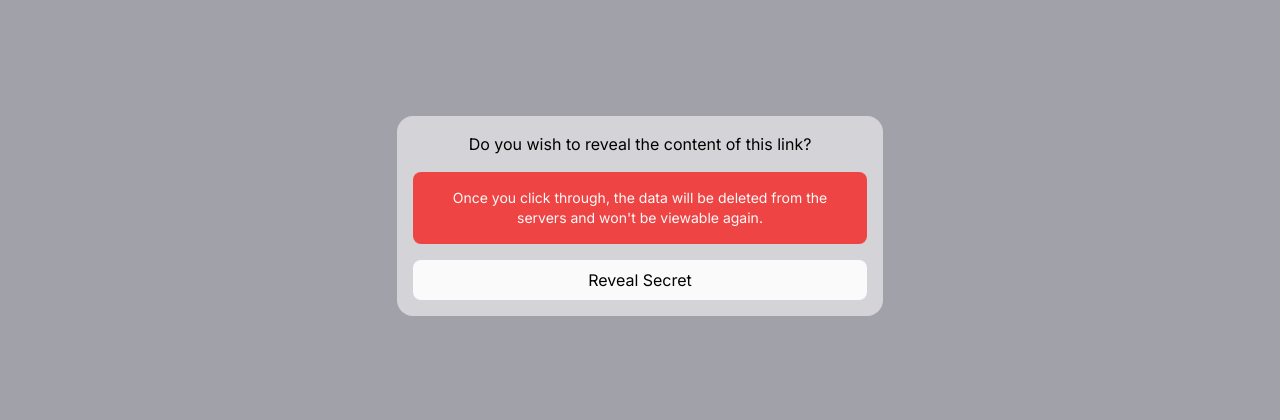
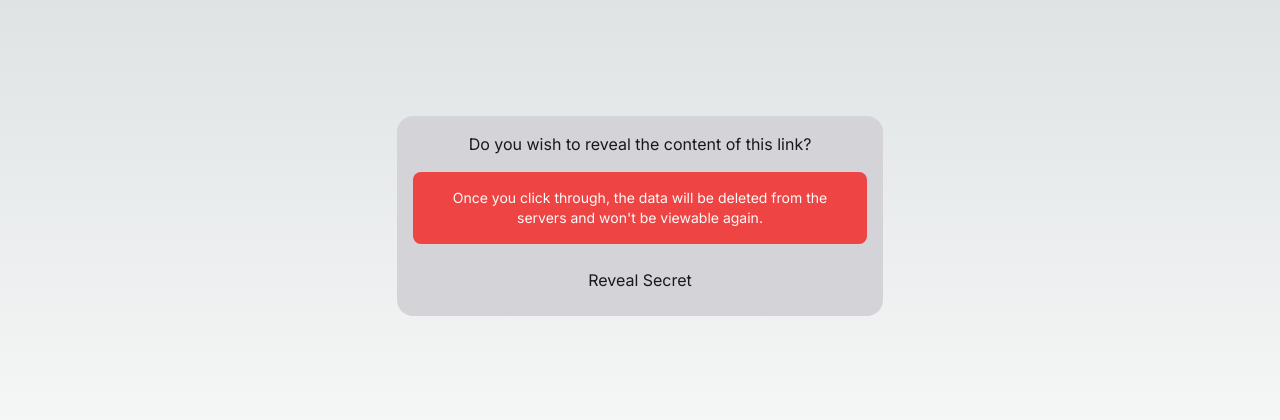
Before and after one commit to mrhrobertson/tempest, a Next.js app: page /1 in a window 1280 px wide. Shown: the part 184-604 px from the top of the page. Built offline with nearby package versions, Linux system fonts and the light colour scheme.

Commit message:
Customisation + containerisation.

```diff
--- a/app/[id]/page.tsx
+++ b/app/[id]/page.tsx
@@ -6,6 +6,8 @@ import { useState } from "react";
 import { revealSecret } from "@/app/actions";
 import { DocumentDuplicateIcon } from "@heroicons/react/24/solid";
 import { Source_Code_Pro } from "next/font/google";
+import strings from "@/config/strings.json";
+import theme from "@/config/theme.json";
 
 const scp = Source_Code_Pro({ subsets: ["latin"] });
 
@@ -28,58 +30,61 @@ export default function Page() {
   };
 
   return (
-    <main className="flex min-h-screen w-full flex-col items-center justify-center p-8 bg-zinc-400 dark:bg-zinc-950">
-      <div className="flex flex-col items-center justify-center w-full md:w-1/2 lg:w-2/5 lg:max-w-4/5 p-4 rounded-2xl gap-4 bg-zinc-300 dark:bg-zinc-800">
+    <main
+      className={`flex min-h-screen w-full flex-col items-center justify-center p-8 text-${theme.text.light} dark:text-${theme.text.dark} bg-${theme.bg.main.light} dark:bg-${theme.bg.main.dark}`}
+    >
+      <div
+        className={`flex flex-col items-center justify-center w-full md:w-1/2 lg:w-2/5 lg:max-w-4/5 p-4 rounded-2xl gap-4 bg-${theme.bg.container.light} dark:bg-${theme.bg.container.dark}`}
+      >
         {reveal && message ? (
           <div className="flex flex-col w-full gap-4 items-center">
-            <h1>Here&apos;s the content!</h1>
+            <h1>{strings.revealed.head}</h1>
             <div className="flex flex-col md:flex-row gap-4 md:gap-0 w-full">
               <span
                 style={scp.style}
-                className="text-xs text-zinc-50 p-4 bg-zinc-700 dark:bg-zinc-900 rounded-lg md:rounded-e-none md:rounded-s-lg w-full md:w-5/6 select-all break-words"
+                className={`text-xs text-zinc-50 p-4 bg-${theme.bg.display.light} dark:bg-${theme.bg.display.dark} rounded-lg md:rounded-e-none md:rounded-s-lg w-full md:w-5/6 select-all break-words`}
               >
                 {message}
               </span>
               <button
                 onClick={() => navigator.clipboard.writeText(message)}
-                className="flex gap-2 bg-zinc-50 hover:bg-zinc-500 hover:text-zinc-50 active:bg-zinc-400 dark:bg-zinc-600 dark:hover:bg-zinc-500 dark:active:bg-zinc-700 rounded-lg md:rounded-e-lg md:rounded-s-none w-full md:w-1/6 py-2 items-center justify-center"
+                className={`flex gap-2 bg-${theme.button.secondary.light} dark:bg-${theme.button.secondary.dark} text-${theme.button.secondary.text.light} dark:text-${theme.button.secondary.text.dark} hover:bg-${theme.button.secondary.hover.light} dark:hover:bg-${theme.button.secondary.hover.dark} hover:text-${theme.button.secondary.hover.text.light} dark:hover:text-${theme.button.secondary.hover.text.dark} active:bg-${theme.button.secondary.active.light} dark:active:bg-${theme.button.secondary.active.dark} active:text-${theme.button.secondary.active.text.light} dark:active:text-${theme.button.secondary.active.text.dark} rounded-lg md:rounded-e-lg md:rounded-s-none w-full md:w-2/12 py-2 items-center justify-center`}
               >
                 <DocumentDuplicateIcon className="w-5 h-5" />
-                <span className="block md:hidden">Copy to Clipboard</span>
+                <span className="block md:hidden">{strings.generic.copy}</span>
               </button>
             </div>
             <Link
-              className="flex-grow px-4 py-4 md:py-2 w-full bg-blue-500 text-zinc-50 text-center rounded-lg"
+              className={`flex-grow px-4 py-4 md:py-2 w-full bg-${theme.button.primary.light} dark:bg-${theme.button.primary.dark} text-${theme.button.primary.text.light} dark:text-${theme.button.primary.text.dark} hover:bg-${theme.button.primary.hover.light} dark:hover:bg-${theme.button.primary.hover.dark} hover:text-${theme.button.primary.hover.text.light} dark:hover:text-${theme.button.primary.hover.text.dark} active:bg-${theme.button.primary.active.light} dark:active:bg-${theme.button.primary.active.dark} active:text-${theme.button.primary.active.text.light} dark:active:text-${theme.button.primary.active.text.dark} text-center rounded-lg`}
               href="/"
             >
-              Generate Link
+              {strings.generic.generate}
             </Link>
           </div>
         ) : reveal && !message ? (
           <div className="flex flex-col w-full gap-4 items-center">
-            <h1>The link has either expired or invalid.</h1>
+            <h1>{strings.invalid.head}</h1>
             <p className="w-full p-4 rounded-lg text-center bg-red-500 text-zinc-50 text-sm">
-              To generate your own link, click below.
+              {strings.invalid.warning}
             </p>
             <Link
-              className="px-4 py-4 md:py-2 w-full bg-zinc-50 hover:bg-zinc-500 hover:text-zinc-50 active:bg-zinc-400 dark:bg-zinc-600 dark:hover:bg-zinc-500 dark:active:bg-zinc-700 rounded-lg text-center"
+              className={`px-4 py-4 md:py-2 w-full bg-${theme.button.primary.light} dark:bg-${theme.button.primary.dark} text-${theme.button.primary.text.light} dark:text-${theme.button.primary.text.dark} hover:bg-${theme.button.primary.hover.light} dark:hover:bg-${theme.button.primary.hover.dark} hover:text-${theme.button.primary.hover.text.light} dark:hover:text-${theme.button.primary.hover.text.dark} active:bg-${theme.button.primary.active.light} dark:active:bg-${theme.button.primary.active.dark} active:text-${theme.button.primary.active.text.light} dark:active:text-${theme.button.primary.active.text.dark} rounded-lg text-center`}
               href="/"
             >
-              Generate Link
+              {strings.generic.generate}
             </Link>
           </div>
         ) : (
           <div className="flex flex-col gap-4 w-full items-center">
-            <h1>Do you wish to reveal the content of this link?</h1>
+            <h1>{strings.reveal.head}</h1>
             <p className="flex items-center justify-center text-center w-full p-4 rounded-lg bg-red-500 text-zinc-50 text-sm">
-              Once you click through, the data will be deleted from the servers
-              and won&apos;t be viewable again.
+              {strings.reveal.warning}
             </p>
             <button
               onClick={handleReveal}
-              className="px-4 py-4 md:py-2 w-full bg-zinc-50 hover:bg-zinc-500 hover:text-zinc-50 active:bg-zinc-400 dark:bg-zinc-600 dark:hover:bg-zinc-500 dark:active:bg-zinc-700 rounded-lg"
+              className={`px-4 py-4 md:py-2 w-full bg-${theme.button.secondary.light} dark:bg-${theme.button.secondary.dark} text-${theme.button.secondary.text.light} dark:text-${theme.button.secondary.text.dark} hover:bg-${theme.button.secondary.hover.light} dark:hover:bg-${theme.button.secondary.hover.dark} hover:text-${theme.button.secondary.hover.text.light} dark:hover:text-${theme.button.secondary.hover.text.dark} active:bg-${theme.button.secondary.active.light} dark:active:bg-${theme.button.secondary.active.dark} active:text-${theme.button.secondary.active.text.light} dark:active:text-${theme.button.secondary.active.text.dark} rounded-lg`}
             >
-              <span>Reveal Secret</span>
+              <span>{strings.generic.reveal}</span>
             </button>
           </div>
         )}
--- a/app/actions.ts
+++ b/app/actions.ts
@@ -33,7 +33,7 @@ const REDIS_CFG = {
     : process.env.KV_URL
     ? process.env.KV_URL
     : "redis://localhost:6379",
-  socket: { tls: process.env.NO_SSL ? process.env.NO_SSL : true },
+  socket: { tls: process.env.TLS ? process.env.TLS : true },
 };
 
 export async function submit(payload: SubmitPayload) {
--- a/app/page.tsx
+++ b/app/page.tsx
@@ -1,11 +1,6 @@
 import Form from "@/components/Form";
-import Image from "next/image";
-import { useState } from "react";
+import theme from "@/config/theme.json";
 
 export default function Home() {
-  return (
-    <main className="flex min-h-screen w-full flex-col items-center justify-center text-zinc-900 dark:text-zinc-50 p-8 bg-zinc-400 dark:bg-zinc-950">
-      <Form />
-    </main>
-  );
+  return <Form />;
 }
--- a/components/Form.tsx
+++ b/components/Form.tsx
@@ -5,6 +5,8 @@ import { useEffect, useState } from "react";
 import { Source_Code_Pro } from "next/font/google";
 import { submit } from "@/app/actions";
 import { DocumentDuplicateIcon } from "@heroicons/react/24/solid";
+import strings from "@/config/strings.json";
+import theme from "@/config/theme.json";
 
 const scp = Source_Code_Pro({ subsets: ["latin"] });
 
@@ -41,22 +43,27 @@ export default function Form() {
   };
 
   return link ? (
-    <div className="flex flex-col items-center justify-center w-full sm:w-3/4 lg:w-1/2 p-4 rounded-2xl gap-4 bg-zinc-300 dark:bg-zinc-800">
-      <h1>Your link has been generated!</h1>
+    <main
+      className={`flex min-h-screen w-full flex-col items-center justify-center text-${theme.text.light} dark:text-${theme.text.dark} p-8 bg-${theme.bg.main.light} dark:bg-${theme.bg.main.dark}`}
+    >
+      <div
+        className={`flex flex-col items-center justify-center w-full sm:w-3/4 lg:w-1/2 p-4 rounded-2xl gap-4 bg-${theme.bg.container.light} dark:bg-${theme.bg.container.dark}`}
+      >
+        <h1>{strings.generated.head}!</h1>
         <div className="flex flex-col w-full gap-4">
           <div className="flex flex-col md:flex-row gap-4 md:gap-0 w-full">
             <span
               style={scp.style}
-            className="text-xs p-4 text-zinc-50 bg-zinc-700 dark:bg-zinc-900 rounded-lg md:rounded-e-none md:rounded-s-lg w-full md:w-11/12 select-all break-words"
+              className={`text-xs p-4 text-${theme.text.dark} bg-${theme.bg.display.light} dark:bg-${theme.bg.display.dark} rounded-lg md:rounded-e-none md:rounded-s-lg w-full md:w-10/12 select-all break-words`}
             >
               {link}
             </span>
             <button
               onClick={() => navigator.clipboard.writeText(link)}
-            className="flex gap-2 bg-zinc-50 hover:bg-zinc-500 hover:text-zinc-50 active:bg-zinc-400 dark:bg-zinc-600 dark:hover:bg-zinc-500 dark:active:bg-zinc-700 rounded-lg md:rounded-e-lg md:rounded-s-none w-full md:w-1/12 py-2 items-center justify-center"
+              className={`flex gap-2 bg-${theme.button.secondary.light} dark:bg-${theme.button.secondary.dark} text-${theme.button.secondary.text.light} dark:text-${theme.button.secondary.text.dark} hover:bg-${theme.button.secondary.hover.light} dark:hover:bg-${theme.button.secondary.hover.dark} hover:text-${theme.button.secondary.hover.text.light} dark:hover:text-${theme.button.secondary.hover.text.dark} active:bg-${theme.button.secondary.active.light} dark:active:bg-${theme.button.secondary.active.dark} active:text-${theme.button.secondary.active.text.light} dark:active:text-${theme.button.secondary.active.text.dark} rounded-lg md:rounded-e-lg md:rounded-s-none w-full md:w-2/12 py-2 items-center justify-center`}
             >
               <DocumentDuplicateIcon className="w-5 h-5" />
-            <span className="block md:hidden">Copy to Clipboard</span>
+              <span className="block md:hidden">{strings.generic.copy}</span>
             </button>
           </div>
         </div>
@@ -65,14 +72,18 @@ export default function Form() {
           type="submit"
           disabled={loading}
           onClick={() => resetValues()}
-        className="flex-grow px-4 py-4 md:py-2 w-full bg-blue-500 text-zinc-50 rounded-lg"
+          className={`flex-grow px-4 py-4 md:py-2 w-full bg-${theme.button.primary.light} dark:bg-${theme.button.primary.dark} text-${theme.button.primary.text.light} dark:text-${theme.button.primary.text.dark} hover:bg-${theme.button.primary.hover.light} dark:hover:bg-${theme.button.primary.hover.dark} hover:text-${theme.button.primary.hover.text.light} dark:hover:text-${theme.button.primary.hover.text.dark} active:bg-${theme.button.primary.active.light} dark:active:bg-${theme.button.primary.active.dark} active:text-${theme.button.primary.active.text.light} dark:active:text-${theme.button.primary.active.text.dark} rounded-lg`}
         >
-        <span>Generate New Link</span>
+          <span>{strings.generic.generate}</span>
         </button>
       </div>
+    </main>
   ) : (
+    <main
+      className={`flex min-h-screen w-full flex-col items-center justify-center text-${theme.text.light} dark:text-${theme.text.dark} p-8 bg-${theme.bg.main.light} dark:bg-${theme.bg.main.dark}`}
+    >
       <div className="flex flex-col items-center sm:3/4 lg:w-1/2 p-4 rounded-2xl gap-4 bg-zinc-300 dark:bg-zinc-800">
-      <h1>Share what you want!</h1>
+        <h1>{strings.generate.head}</h1>
         <form
           onSubmit={handleSubmit}
           className="flex flex-col items-center w-full rounded-2xl gap-4 bg-zinc-300 dark:bg-zinc-800"
@@ -82,18 +93,23 @@ export default function Form() {
             rows={4}
             onChange={(e: any) => setContent(e.target.value)}
             value={content}
-          placeholder="Type to your hearts content..."
+            placeholder={strings.generate.place}
             className="bg-zinc-100 dark:bg-zinc-900 placeholder-zinc-900/50 dark:placeholder-zinc-100/50 dark:focus:outline-zinc-100/25 focus:outline-zinc-900/25 rounded-lg p-4 w-full"
           ></textarea>
           <div className="flex flex-col lg:flex-row gap-4 w-full">
             <button
               type="submit"
               disabled={loading}
-            className="w-full lg:w-1/2 px-4 py-2 bg-blue-500 text-zinc-50 rounded-lg"
+              className={`w-full lg:w-1/2 px-4 py-2 bg-${theme.button.primary.light} dark:bg-${theme.button.primary.dark} text-${theme.button.primary.text.light} dark:text-${theme.button.primary.text.dark} hover:bg-${theme.button.primary.hover.light} dark:hover:bg-${theme.button.primary.hover.dark} hover:text-${theme.button.primary.hover.text.light} dark:hover:text-${theme.button.primary.hover.text.dark} active:bg-${theme.button.primary.active.light} dark:active:bg-${theme.button.primary.active.dark} active:text-${theme.button.primary.active.text.light} dark:active:text-${theme.button.primary.active.text.dark} rounded-lg`}
             >
-            {loading ? <span>Generating...</span> : <span>Generate Link</span>}
+              {loading ? (
+                <span>{strings.generate.clicked}</span>
+              ) : (
+                <span>{strings.generic.generate}</span>
+              )}
             </button>
             <div className="flex w-full lg:w-1/2 items-center">
+              <p className="mr-4">TTL:</p>
               <input
                 className="rounded-l-md items-center text-center p-2 text-zinc-900 dark:text-zinc-50 dark:bg-zinc-900"
                 id="amount"
@@ -101,7 +117,13 @@ export default function Form() {
                 onChange={(e: any) => setAmount(parseInt(e.target.value))}
                 min={1}
                 max={
-                period == "h" ? 24 : period == "d" ? 30 : period == "w" ? 12 : 1
+                  period == "h"
+                    ? 24
+                    : period == "d"
+                    ? 30
+                    : period == "w"
+                    ? 12
+                    : 1
                 }
                 value={amount}
               />
@@ -118,7 +140,11 @@ export default function Form() {
             </div>
           </div>
         </form>
-      <p>This link will expiry on the {date.format("LLLL")}</p>
+        <p className="text-center">
+          This link will expiry on the {date.format("LLLL")}. You can change
+          this using the TTL (time-to-live).
+        </p>
       </div>
+    </main>
   );
 }
--- /dev/null
+++ b/config/strings.json
@@ -0,0 +1,26 @@
+{
+  "generic": {
+    "generate": "Generate Link",
+    "copy": "Copy to Clipboard",
+    "reveal": "Reveal Secret"
+  },
+  "generate": {
+    "head": "Share a secret!",
+    "place": "Type in here...",
+    "clicked": "Generating..."
+  },
+  "generated": {
+    "head": "Your link has been generated!"
+  },
+  "reveal": {
+    "head": "Do you wish to reveal the content of this link?",
+    "warning": "Once you click through, the data will be deleted from the servers and won't be viewable again."
+  },
+  "revealed": {
+    "head": "Here's the content!"
+  },
+  "invalid": {
+    "head": "The link has either expired or invalid.",
+    "warning": "To generate your own link, click below."
+  }
+}
--- /dev/null
+++ b/config/theme.json
@@ -0,0 +1,70 @@
+{
+  "bg": {
+    "main": {
+      "light": "zinc-400",
+      "dark": "zinc-950"
+    },
+    "container": {
+      "light": "zinc-300",
+      "dark": "zinc-800"
+    },
+    "display": {
+      "light": "zinc-700",
+      "dark": "zinc-900"
+    }
+  },
+  "button": {
+    "primary": {
+      "light": "blue-500",
+      "dark": "blue-500",
+      "text": {
+        "light": "zinc-50",
+        "dark": "zinc-50"
+      },
+      "hover": {
+        "light": "blue-300",
+        "dark": "blue-300",
+        "text": {
+          "light": "zinc-50",
+          "dark": "zinc-50"
+        }
+      },
+      "active": {
+        "light": "blue-600",
+        "dark": "blue-600",
+        "text": {
+          "light": "zinc-50",
+          "dark": "zinc-50"
+        }
+      }
+    },
+    "secondary": {
+      "light": "zinc-50",
+      "dark": "zinc-600",
+      "text": {
+        "light": "zinc-900",
+        "dark": "zinc-50"
+      },
+      "hover": {
+        "light": "zinc-500",
+        "dark": "zinc-500",
+        "text": {
+          "light": "zinc-50",
+          "dark": "zinc-50"
+        }
+      },
+      "active": {
+        "light": "zinc-400",
+        "dark": "zinc-700",
+        "text": {
+          "light": "zinc-50",
+          "dark": "zinc-50"
+        }
+      }
+    }
+  },
+  "text": {
+    "light": "zinc-900",
+    "dark": "zinc-50"
+  }
+}
--- a/next.config.js
+++ b/next.config.js
@@ -1,4 +1,6 @@
 /** @type {import('next').NextConfig} */
-const nextConfig = {}
+const nextConfig = {
+  output: "standalone",
+};
 
-module.exports = nextConfig
+module.exports = nextConfig;
```
Also changed, not shown: compose.yml (added, +24 -0 lines), 2 other files (tests, documents, lock files or other folders). Lines whose indentation alone changed are shown as unchanged.
